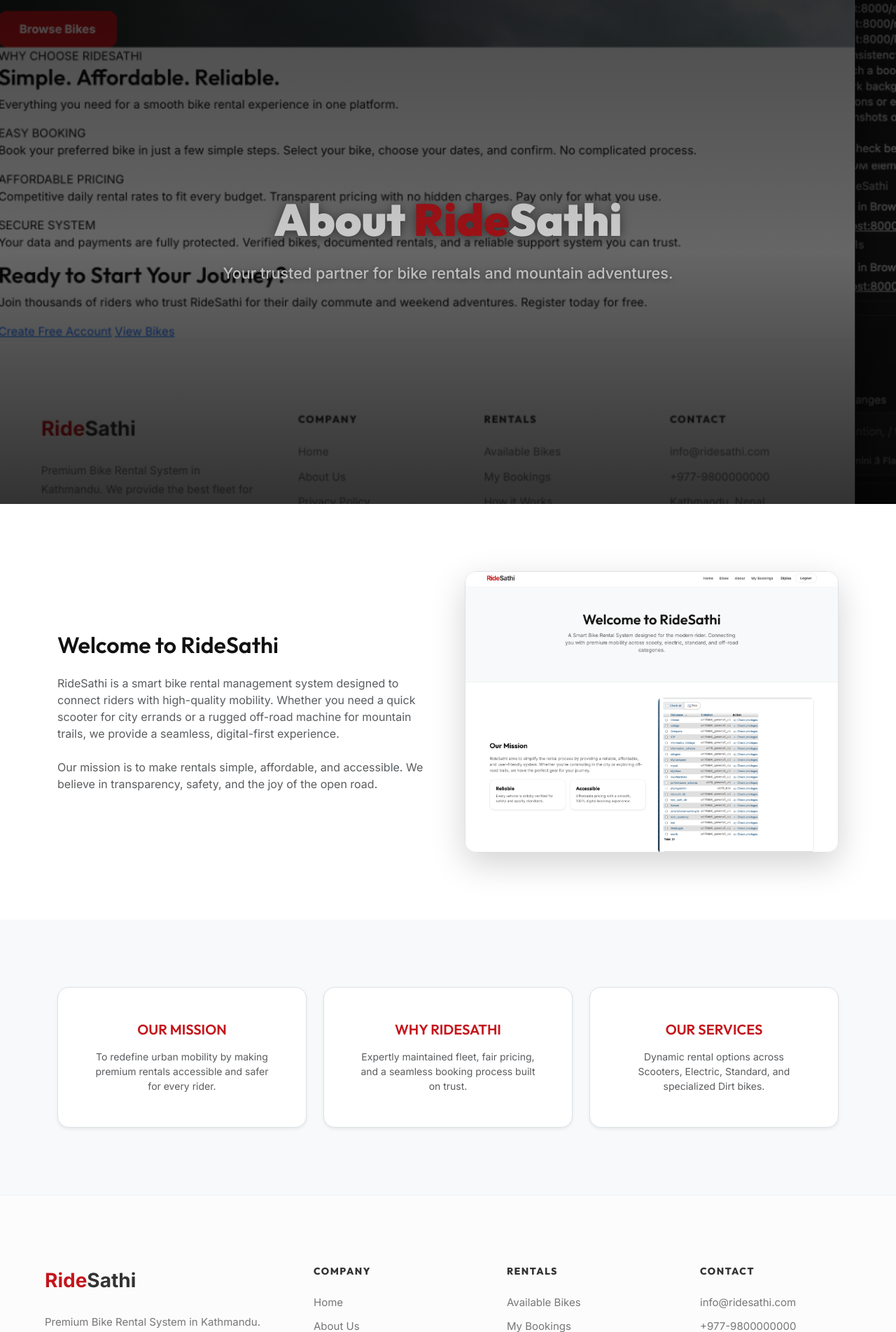
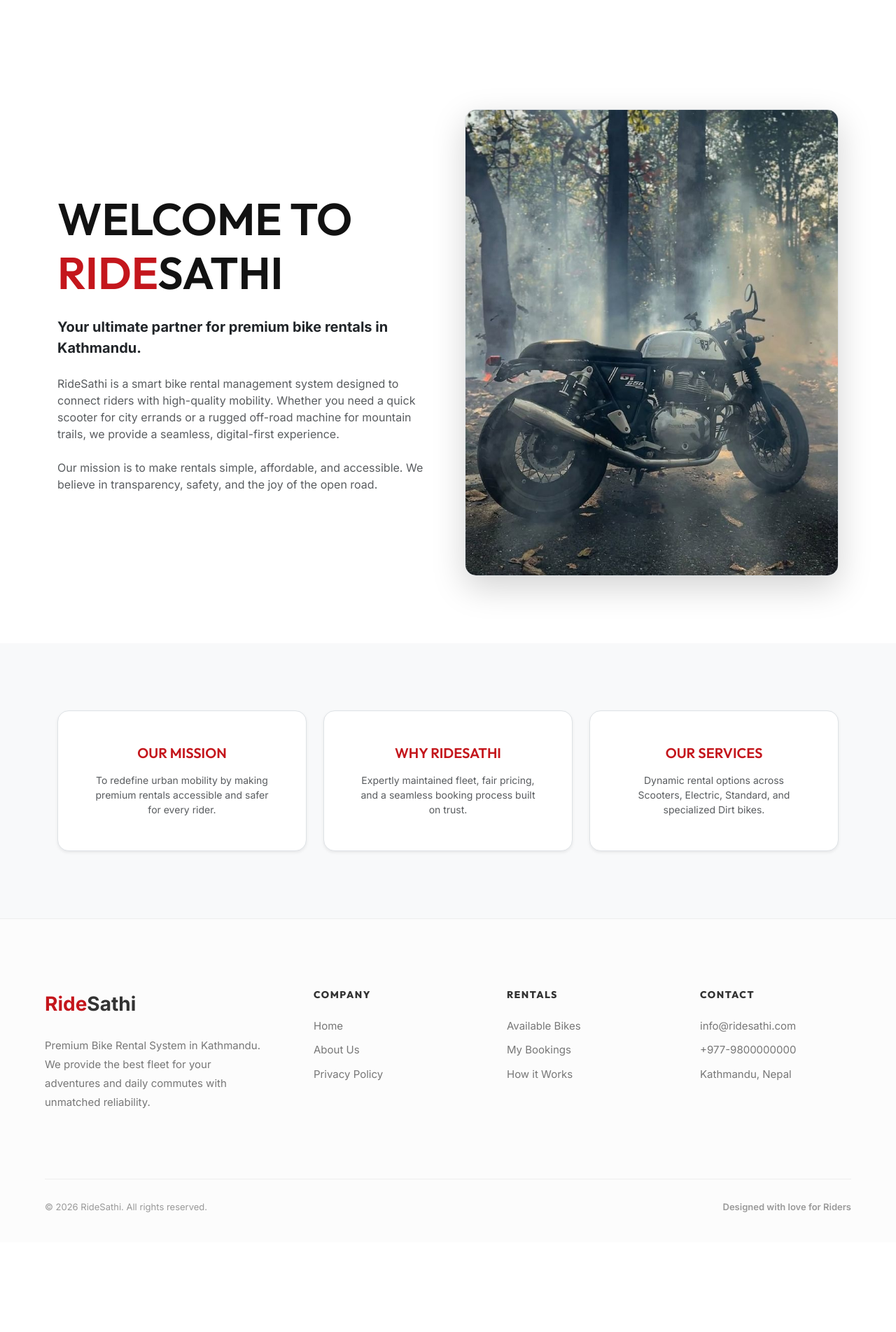
Before and after one commit to AnjilaSunar/Ride_Sathi, a Django app: page /about/ in a window 1280 px wide. Shown: the part 72-1975 px from the top of the page at 70% size. After the commit the page ends 1804 px from the top, so only its background shows below. Run offline with Django 5.2, Linux system fonts and the light colour scheme.

Commit message:
UI Refinement: Removed About Hero and added Smoky GT 650 Asset

```diff
--- a/ridesathi/templates/accounts/about.html
+++ b/ridesathi/templates/accounts/about.html
@@ -4,19 +4,11 @@
 
 {% block content %}
 
-<!-- HERO SECTION FOR ABOUT -->
-<section class="hero-section"
-    style="background-image: linear-gradient(rgba(0,0,0,0.5), rgba(0,0,0,0.5)), url('{% static 'assets/image/mountain_hero.png' %}');">
-    <div class="hero-content text-center">
-        <h1 class="hero-title text-white">About <span class="text-red">Ride</span>Sathi</h1>
-        <p class="hero-desc text-white">Your trusted partner for bike rentals and mountain adventures.</p>
-    </div>
-</section>
-
-<div class="container py-5">
+<div class="container py-5" style="margin-top: 60px;">
     <div class="row align-items-center g-5 py-5">
         <div class="col-lg-6">
-            <h2 class="fw-black mb-4">Welcome to RideSathi</h2>
+            <h1 class="display-3 fw-black text-uppercase mb-4">Welcome to <span class="text-red">Ride</span>Sathi</h1>
+            <p class="lead fw-bold text-dark mb-4">Your ultimate partner for premium bike rentals in Kathmandu.</p>
             <p class="text-muted leading-relaxed mb-4">
                 RideSathi is a smart bike rental management system designed to connect riders with high-quality mobility.
                 Whether you need a quick scooter for city errands or a rugged off-road machine for mountain trails,
@@ -29,7 +21,7 @@
         </div>
         <div class="col-lg-6">
             <div class="rounded-4 overflow-hidden shadow-lg border">
-                <img src="{% static 'assets/image/mountain_hero2.png' %}" alt="Mountain Bike" class="w-100 h-100 object-fit-cover" style="min-height: 400px;">
+                <img src="{% static 'assets/image/welcome_bike.jpg' %}" alt="RideSathi Premium" class="w-100 h-100 object-fit-cover" style="min-height: 500px;">
             </div>
         </div>
     </div>
```
Also changed, not shown: ridesathi/static/assets/image/media__1774695393078.png (deleted), ridesathi/static/assets/image/media__1774695419761.png (deleted), ridesathi/static/assets/image/media__1774695690999.png (deleted), ridesathi/static/assets/image/media__1774697507118.png (deleted), ridesathi/static/assets/image/media__1774698450001.png (deleted), ridesathi/static/assets/image/media__1774698480597.png (deleted), ridesathi/static/assets/image/media__1774699103701.png (deleted), ridesathi/static/assets/image/mountain_hero.png (deleted), ridesathi/static/assets/image/welcome_bike.jpg (added).
